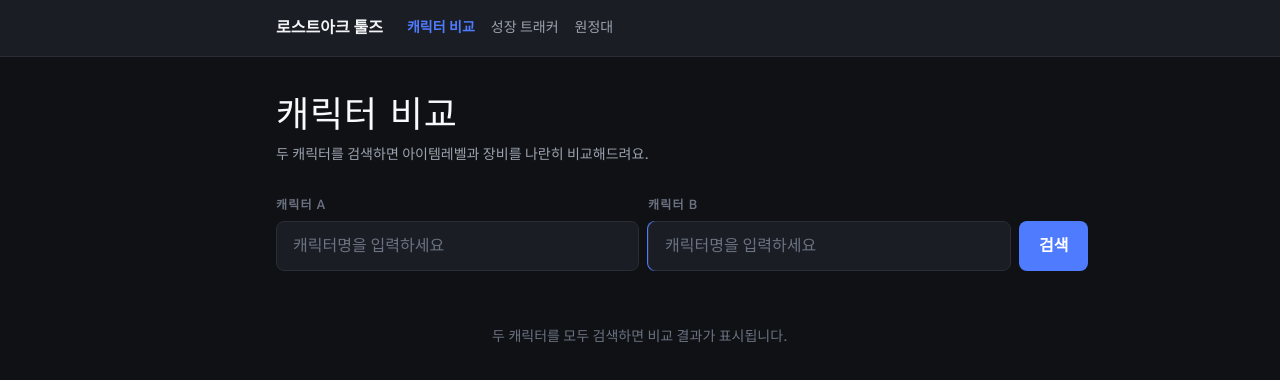
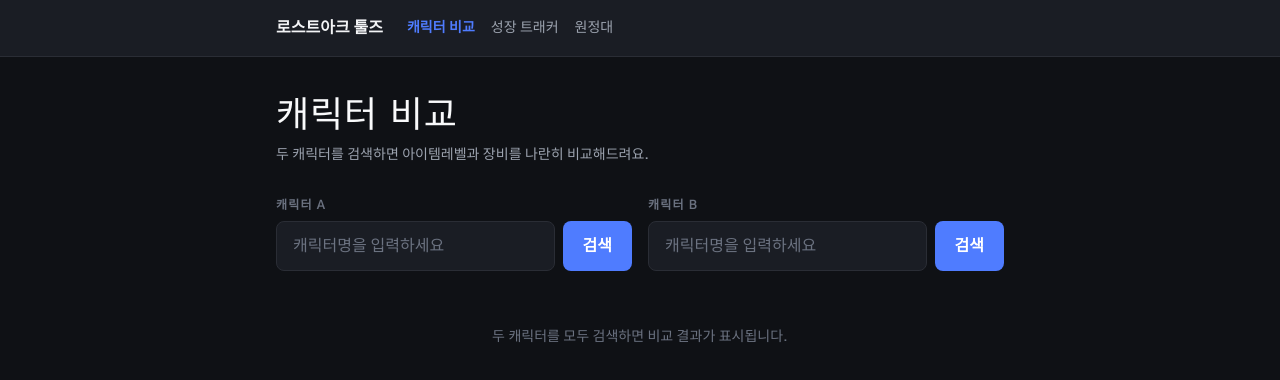
Before and after one commit to imsoohyeok/LOAPI, a Next.js app: page /compare in a window 1280 px wide. Shown: the top 380 px of the page. Built offline with nearby package versions, Linux system fonts and the light colour scheme.

Commit message:
🐛 좁은 화면에서 검색 버튼이 밀려나는 문제 수정
input의 기본 너비 때문에 flex 아이템이 줄어들지 못해 390px 화면에서 버튼이 화면 밖으로 나갔다. min-w-0으로 해결.

```diff
--- a/components/SearchBar.tsx
+++ b/components/SearchBar.tsx
@@ -31,12 +31,14 @@
 
   return (
     <form className="mb-8 flex gap-2" onSubmit={handleSubmit}>
+      {/* input은 기본 너비(size=20)가 있어서 flex 아이템의 min-width: auto가 그보다 줄어들지 못합니다.
+          min-w-0이 없으면 좁은 화면에서 입력창이 검색 버튼을 화면 밖으로 밀어냅니다. */}
       <input
         type="text"
         placeholder="캐릭터명을 입력하세요"
         value={value}
         onChange={(e) => setValue(e.target.value)}
-        className="flex-1 rounded-lg border border-border bg-surface px-4 py-3 text-gray-100 placeholder:text-gray-500 focus:outline-none focus:ring-2 focus:ring-accent"
+        className="min-w-0 flex-1 rounded-lg border border-border bg-surface px-4 py-3 text-gray-100 placeholder:text-gray-500 focus:outline-none focus:ring-2 focus:ring-accent"
       />
       <button
         type="submit"
```
